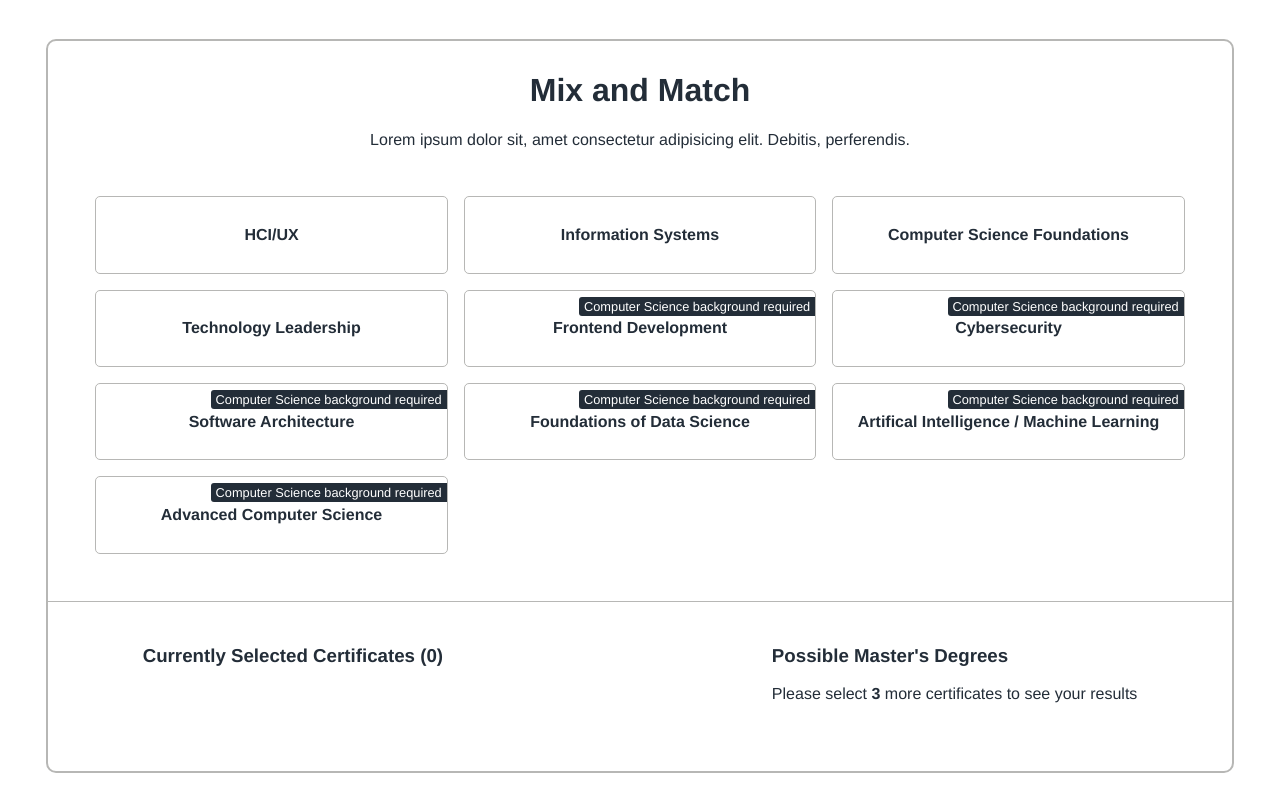
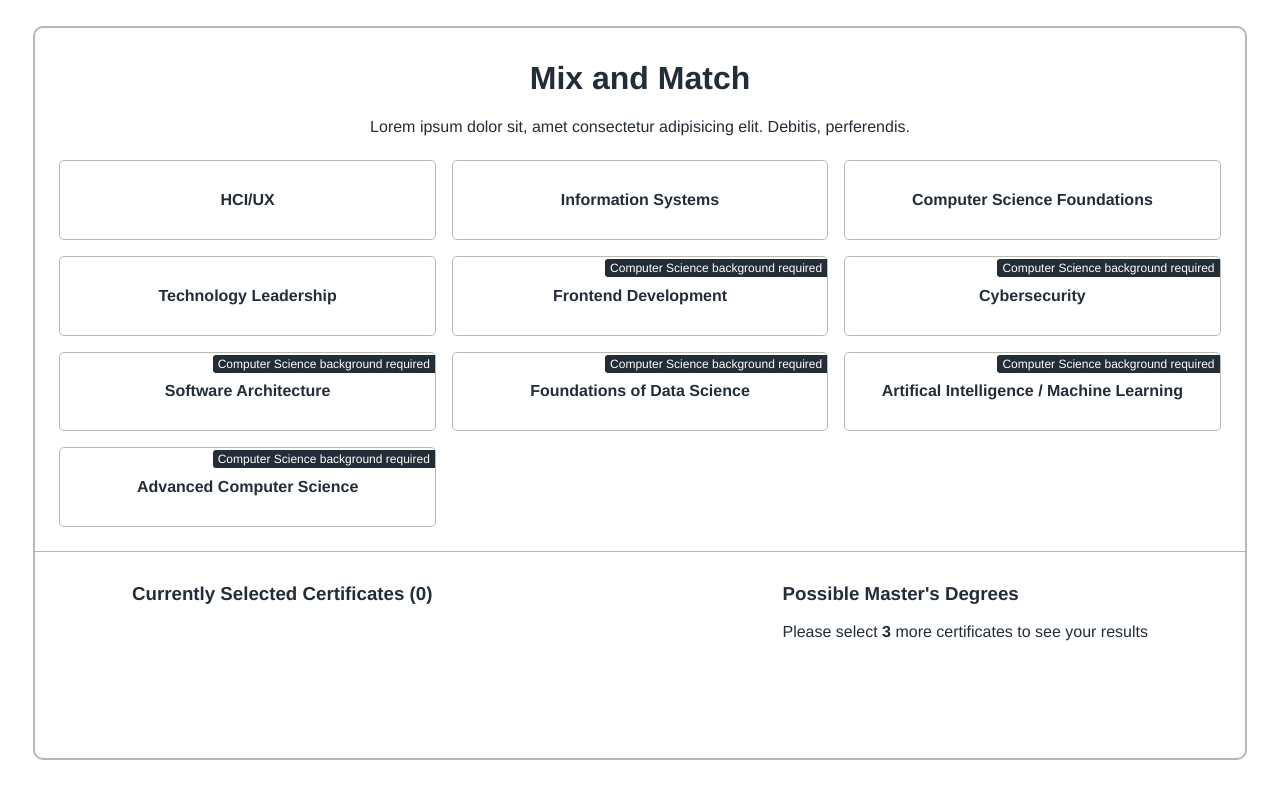
Before and after one commit to awanger/drexel_design_competition, a Vue app: page / in a window 1280 px wide. Built offline with nearby package versions, Linux system fonts and the light colour scheme.

Commit message:
Adjust for MBP 13 inch. Hopefully didn't destroy anything

```diff
--- a/src/App.vue
+++ b/src/App.vue
@@ -98,7 +98,7 @@ $yellow: #ffc600;
 .container {
   max-width: 100vw;
   height: 90vh;
-  padding: 3%;
+  padding: 2%;
   display: flex;
   justify-content: center;
   align-items: center;
@@ -108,7 +108,7 @@ $yellow: #ffc600;
   width: 100%;
   height:100%;
   display: grid;
-  grid-template-rows: 1fr 8fr 3fr; // pancake stack layout
+  grid-template-rows: 1fr 6fr 3fr; // pancake stack layout
   background-color: #fff;
   border: 2px solid $light-grey;
   border-radius: 10px;
@@ -121,13 +121,13 @@ $yellow: #ffc600;
     display: grid;
     grid-template-columns: repeat(3, 1fr);
     grid-gap: 1rem;
-    margin: 4%;
+    margin: 2%;
     user-select: none;
   }
 
   .window-footer {
     border-top: 1px solid $light-grey;
-    padding: 2% 8%;
+    padding: 1% 8%;
     display: flex;
     flex-direction: row;
     justify-content: space-between;
@@ -151,10 +151,10 @@ $yellow: #ffc600;
     background: $blue;
     color: white;
     border-radius: 3px 0px 0px 3px; // top-left top-right bottom-right bottom-left
-    font-size: 0.8rem;
+    font-size: 0.75rem;
     padding: 2px 5px;
     position: absolute;
-    top: 6px;
+    top: 2px;
     right: 0px;
   }
 
```
